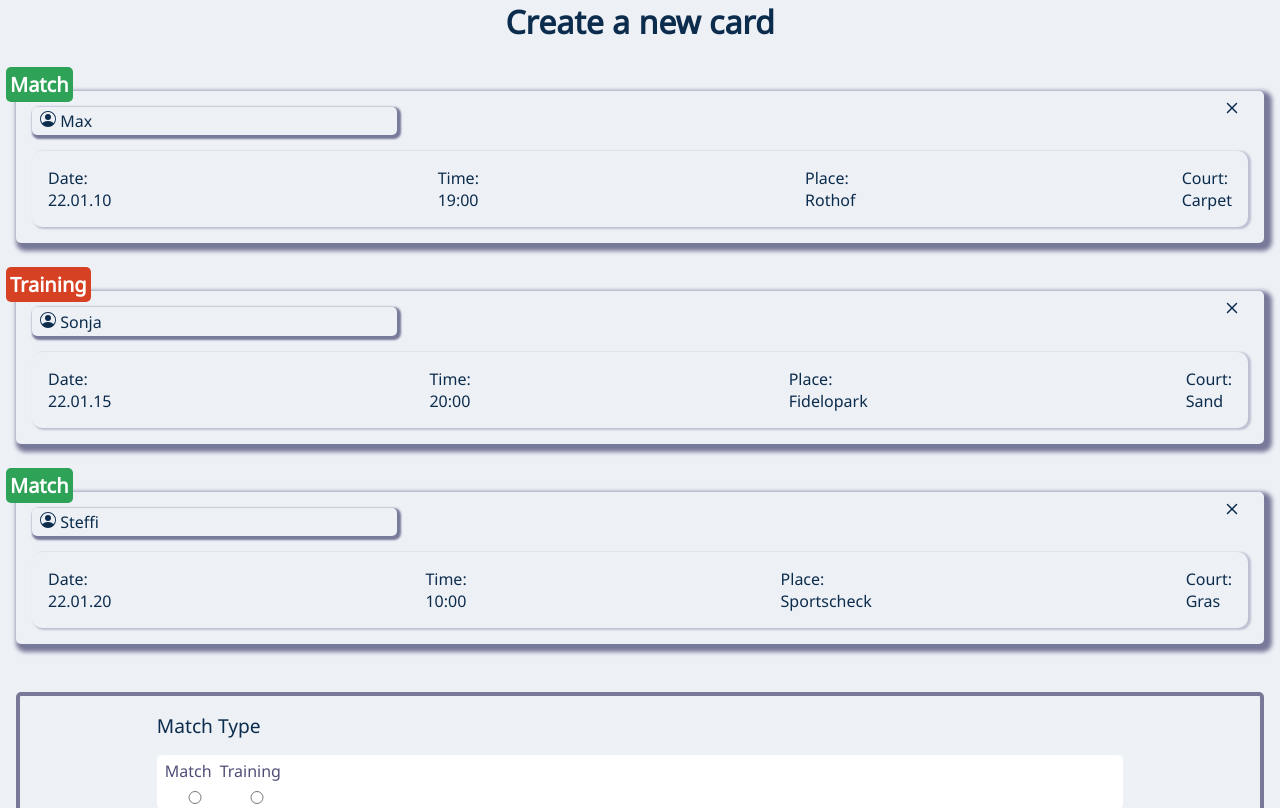
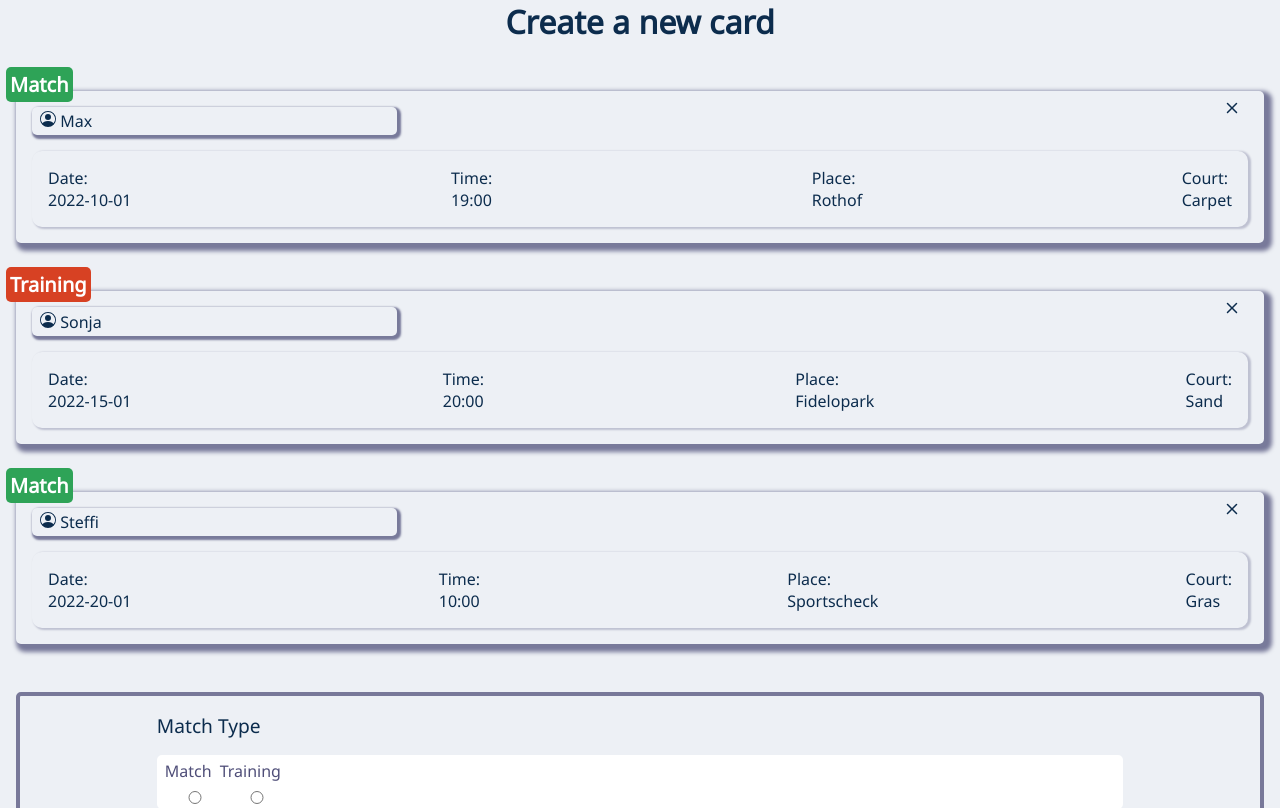
Before and after one commit to PhilippWeiss85/capstone-project, a Next.js app: page /form in a window 1280 px wide. Shown: the top 808 px of the page. Built offline with nearby package versions, Linux system fonts and the light colour scheme.

Commit message:
change date example data to match with new cards date

```diff
--- a/pages/form/index.js
+++ b/pages/form/index.js
@@ -8,7 +8,7 @@ const games = [
     id: nanoid(),
     type: "Match",
     name: "Max",
-    date: "22.01.10",
+    date: "2022-10-01",
     time: "19:00",
     place: "Rothof",
     court: "Carpet",
@@ -17,7 +17,7 @@ const games = [
     id: nanoid(),
     type: "Training",
     name: "Sonja",
-    date: "22.01.15",
+    date: "2022-15-01",
     time: "20:00",
     place: "Fidelopark",
     court: "Sand",
@@ -26,7 +26,7 @@ const games = [
     id: nanoid(),
     type: "Match",
     name: "Steffi",
-    date: "22.01.20",
+    date: "2022-20-01",
     time: "10:00",
     place: "Sportscheck",
     court: "Gras",
```
